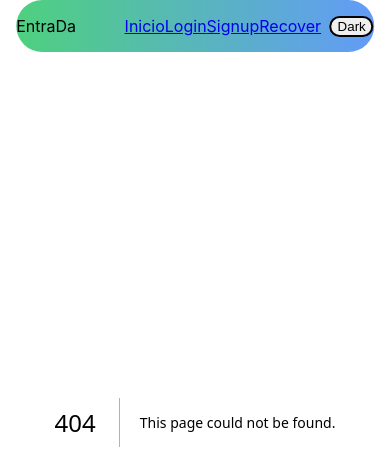
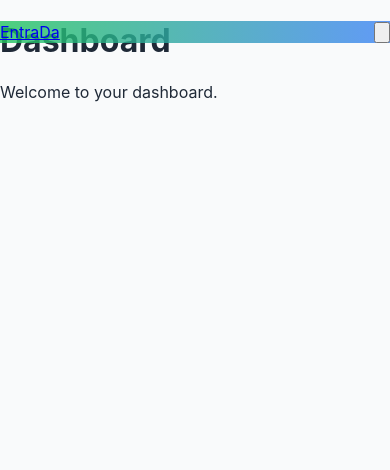
Before and after one commit to p2pdevmedia/EntraDa, a Next.js app: page /dashboard in a window 390 px wide. Before the commit this address had no page. Shown: the top 470 px of the page. Built offline with nearby package versions, Linux system fonts and the light colour scheme.

Commit message:
Implement responsive auth-aware navbar

```diff
--- a/src/components/Navbar.tsx
+++ b/src/components/Navbar.tsx
@@ -1,56 +1,127 @@
 import Link from 'next/link';
 import { useState, useEffect } from 'react';
+import { useRouter } from 'next/router';
 
 export default function Navbar() {
-  const [darkMode, setDarkMode] = useState(false);
+  const [isLoggedIn, setIsLoggedIn] = useState(false);
+  const [menuOpen, setMenuOpen] = useState(false);
+  const router = useRouter();
 
   useEffect(() => {
-    document.body.classList.toggle('dark', darkMode);
-  }, [darkMode]);
+    const checkLogin = () => {
+      setIsLoggedIn(document.cookie.includes('session='));
+    };
+    checkLogin();
+    router.events.on('routeChangeComplete', checkLogin);
+    return () => {
+      router.events.off('routeChangeComplete', checkLogin);
+    };
+  }, [router.events]);
 
+  const handleLogout = async () => {
+    await fetch('/api/auth/logout');
+    setIsLoggedIn(false);
+    setMenuOpen(false);
+    router.push('/');
+  };
+
+  const renderLinks = () => {
+    if (isLoggedIn) {
       return (
-    <nav className="bg-primary-gradient fixed top-4 left-1/2 transform -translate-x-1/2 w-11/12 max-w-4xl mx-auto rounded-full shadow-lg backdrop-blur-md flex items-center justify-between px-6 py-3 text-white z-50">
-      <div className="font-bold">EntraDa</div>
-      <ul className="flex space-x-2 list-none">
-        <li>
+        <>
           <Link
-            href="/"
-            className="block pl-5 pr-3 py-2 rounded font-medium transition-colors hover:bg-white/10"
+            href="/dashboard"
+            className="text-white px-3 py-2 rounded hover:bg-white/20"
           >
-            Inicio
+            Dashboard
           </Link>
-        </li>
-        <li>
+          <button
+            onClick={handleLogout}
+            className="bg-red-600 hover:bg-red-700 text-white px-3 py-2 rounded"
+          >
+            Logout
+          </button>
+        </>
+      );
+    }
+    return (
+      <>
         <Link
           href="/login"
-            className="block pl-5 pr-3 py-2 rounded font-medium transition-colors hover:bg-white/10"
+          className="text-white px-3 py-2 rounded hover:bg-white/20"
         >
           Login
         </Link>
-        </li>
-        <li>
         <Link
           href="/signup"
-            className="block pl-5 pr-3 py-2 rounded font-medium transition-colors hover:bg-white/10"
+          className="text-white px-3 py-2 rounded hover:bg-white/20"
         >
-            Signup
+          Register
         </Link>
-        </li>
-        <li>
-          <Link
-            href="/recover"
-            className="block pl-5 pr-3 py-2 rounded font-medium transition-colors hover:bg-white/10"
+      </>
+    );
+  };
+
+  return (
+    <nav className="bg-primary-gradient fixed top-0 left-0 w-full z-50 shadow">
+      <div className="max-w-6xl mx-auto px-4">
+        <div className="flex items-center justify-between h-16">
+          <div className="flex-shrink-0">
+            <Link href="/" className="text-white font-bold text-xl">
+              EntraDa
+            </Link>
+          </div>
+          <div className="hidden md:flex items-center space-x-4">
+            {renderLinks()}
+          </div>
+          <div className="md:hidden">
+            <button
+              onClick={() => setMenuOpen(!menuOpen)}
+              className="text-white focus:outline-none"
+              aria-label="Toggle menu"
             >
-            Recover
-          </Link>
-        </li>
-      </ul>
-      <button
-        onClick={() => setDarkMode(!darkMode)}
-        className="border-2 border-white rounded-full px-3 py-1"
+              {menuOpen ? (
+                <svg
+                  className="h-6 w-6"
+                  fill="none"
+                  stroke="currentColor"
+                  viewBox="0 0 24 24"
+                  xmlns="http://www.w3.org/2000/svg"
                 >
-        {darkMode ? 'Light' : 'Dark'}
+                  <path
+                    strokeLinecap="round"
+                    strokeLinejoin="round"
+                    strokeWidth={2}
+                    d="M6 18L18 6M6 6l12 12"
+                  />
+                </svg>
+              ) : (
+                <svg
+                  className="h-6 w-6"
+                  fill="none"
+                  stroke="currentColor"
+                  viewBox="0 0 24 24"
+                  xmlns="http://www.w3.org/2000/svg"
+                >
+                  <path
+                    strokeLinecap="round"
+                    strokeLinejoin="round"
+                    strokeWidth={2}
+                    d="M4 6h16M4 12h16M4 18h16"
+                  />
+                </svg>
+              )}
             </button>
+          </div>
+        </div>
+      </div>
+      {menuOpen && (
+        <div className="md:hidden px-4 pb-4">
+          <div className="flex flex-col space-y-2">
+            {renderLinks()}
+          </div>
+        </div>
+      )}
     </nav>
   );
 }
--- a/src/pages/_app.tsx
+++ b/src/pages/_app.tsx
@@ -6,7 +6,7 @@ export default function MyApp({ Component, pageProps }: AppProps) {
   return (
     <>
       <Navbar />
-      <div className="pt-20">
+      <div className="pt-16">
         <Component {...pageProps} />
       </div>
     </>
--- /dev/null
+++ b/src/pages/dashboard.tsx
@@ -0,0 +1,8 @@
+export default function Dashboard() {
+  return (
+    <div className="p-4">
+      <h1 className="text-2xl font-bold">Dashboard</h1>
+      <p>Welcome to your dashboard.</p>
+    </div>
+  );
+}
```
Lines whose indentation alone changed are shown as unchanged.
